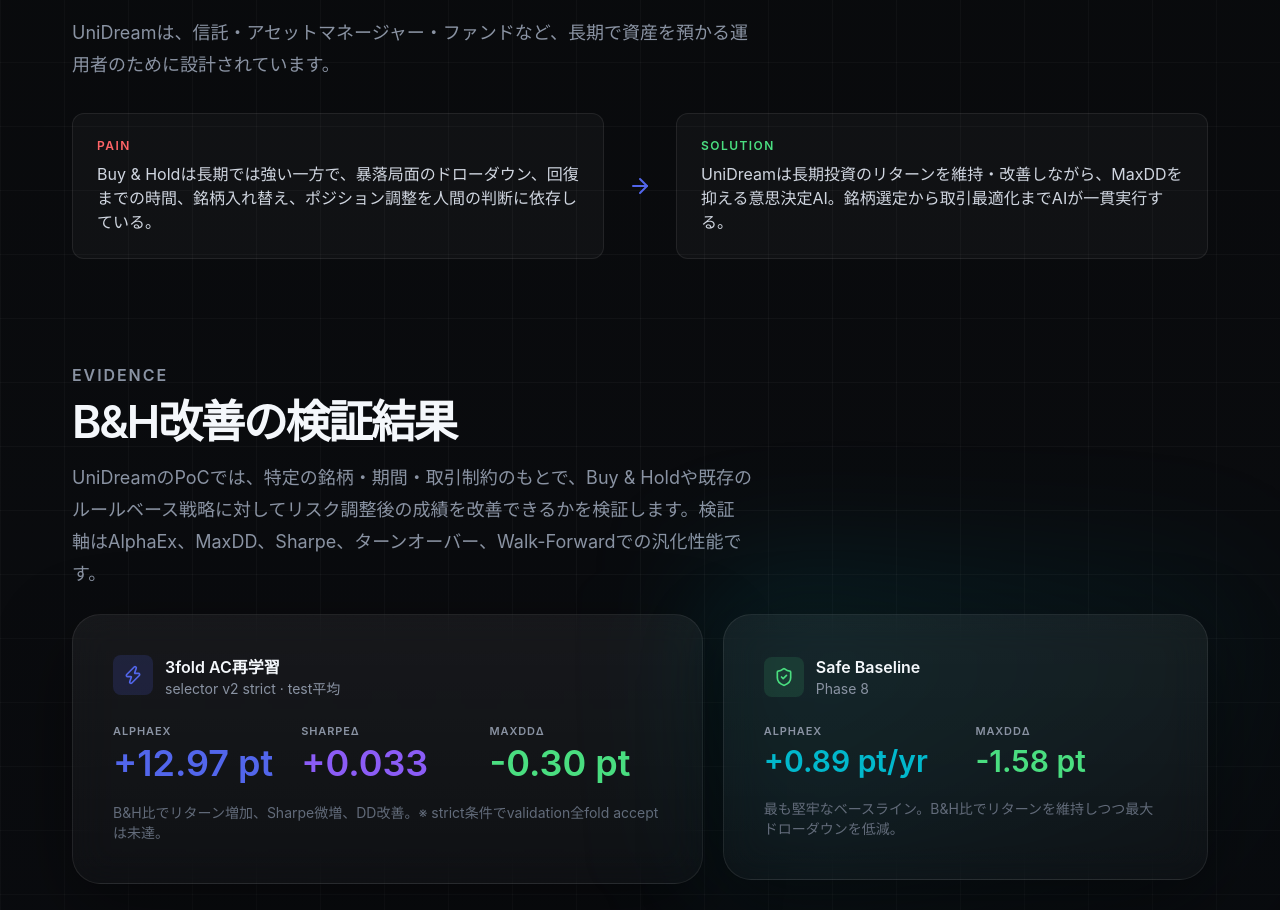
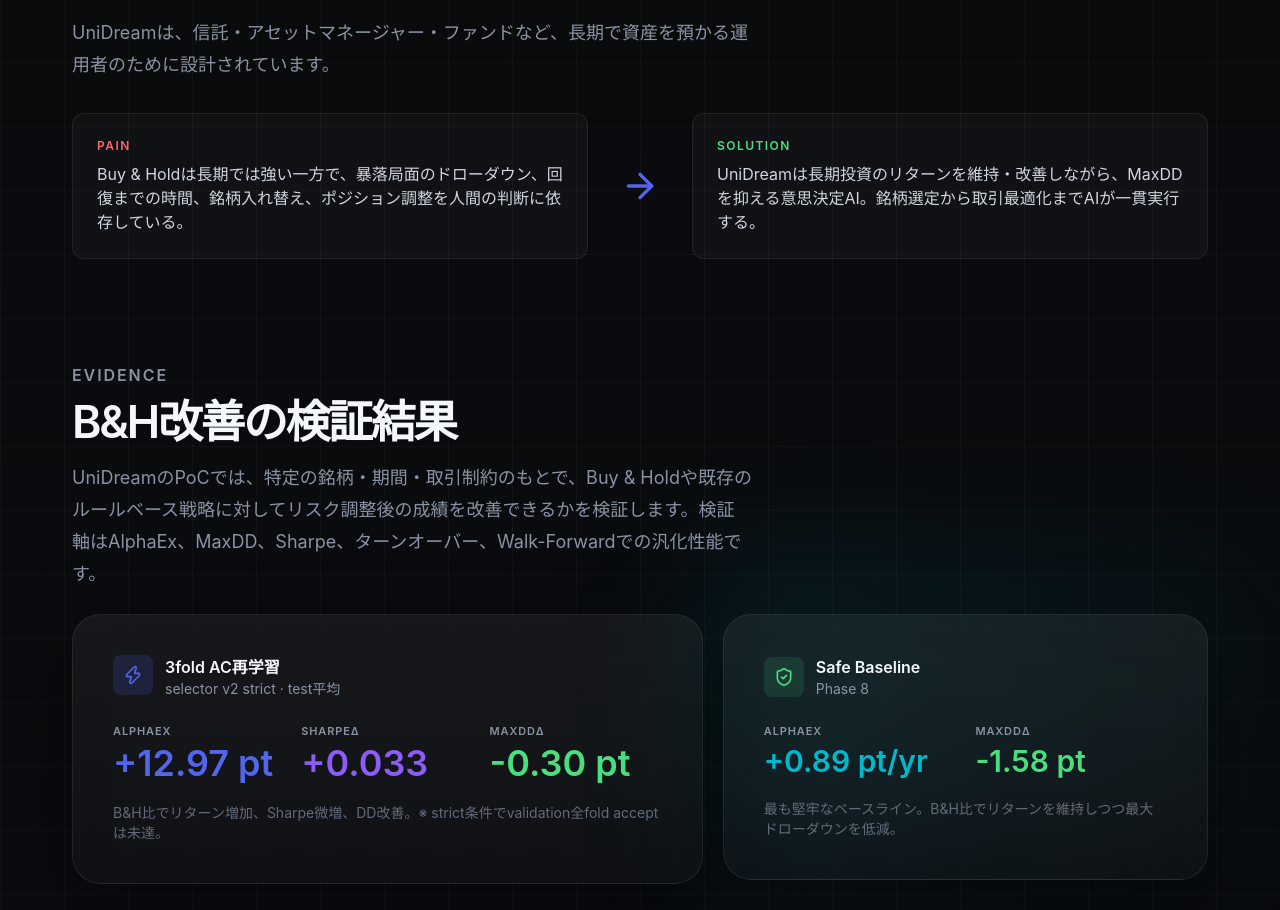
Before and after one commit to shinji-ogasa/unidream-demo-web, a Next.js app: page /homepage in a window 1280 px wide. Shown: the part 962-1872 px from the top of the page. Built offline with nearby package versions, Linux system fonts and the light colour scheme.

Commit message:
add AnimateInView to PAIN/SOLUTION cards, enlarge arrow to h-10 w-10

```diff
--- a/src/app/homepage/page.tsx
+++ b/src/app/homepage/page.tsx
@@ -229,18 +229,18 @@
             UniDreamは、信託・アセットマネージャー・ファンドなど、長期で資産を預かる運用者のために設計されています。
           </p>
         </div>
-        <div className="flex flex-col md:flex-row items-start gap-4 md:gap-6">
-          <div className="flex-1 rounded-xl border border-[rgba(255,255,255,0.08)] bg-[rgba(255,255,255,0.03)] p-6">
+        <div className="flex flex-col md:flex-row items-start gap-4 md:gap-8">
+          <AnimateInView className="flex-1 rounded-xl border border-[rgba(255,255,255,0.08)] bg-[rgba(255,255,255,0.03)] p-6" x={-16} y={0}>
             <p className="text-xs font-semibold tracking-[0.12em] text-[#ff6467] mb-2">PAIN</p>
             <p className="text-base leading-6 text-[#d0d6e0]">Buy & Holdは長期では強い一方で、暴落局面のドローダウン、回復までの時間、銘柄入れ替え、ポジション調整を人間の判断に依存している。</p>
+          </AnimateInView>
+          <div className="flex items-center justify-center self-stretch">
+            <ArrowRight className="h-10 w-10 text-[#5266eb] rotate-90 md:rotate-0" />
           </div>
-          <div className="flex items-center justify-center self-stretch">
-            <ArrowRight className="h-6 w-6 text-[#5266eb] rotate-90 md:rotate-0" />
-          </div>
-          <div className="flex-1 rounded-xl border border-[rgba(255,255,255,0.08)] bg-[rgba(255,255,255,0.03)] p-6">
+          <AnimateInView className="flex-1 rounded-xl border border-[rgba(255,255,255,0.08)] bg-[rgba(255,255,255,0.03)] p-6" x={16} y={0} delay={0.15}>
             <p className="text-xs font-semibold tracking-[0.12em] text-[#4ade80] mb-2">SOLUTION</p>
             <p className="text-base leading-6 text-[#d0d6e0]">UniDreamは長期投資のリターンを維持・改善しながら、MaxDDを抑える意思決定AI。銘柄選定から取引最適化までAIが一貫実行する。</p>
-          </div>
+          </AnimateInView>
         </div>
       </section>
 
```
